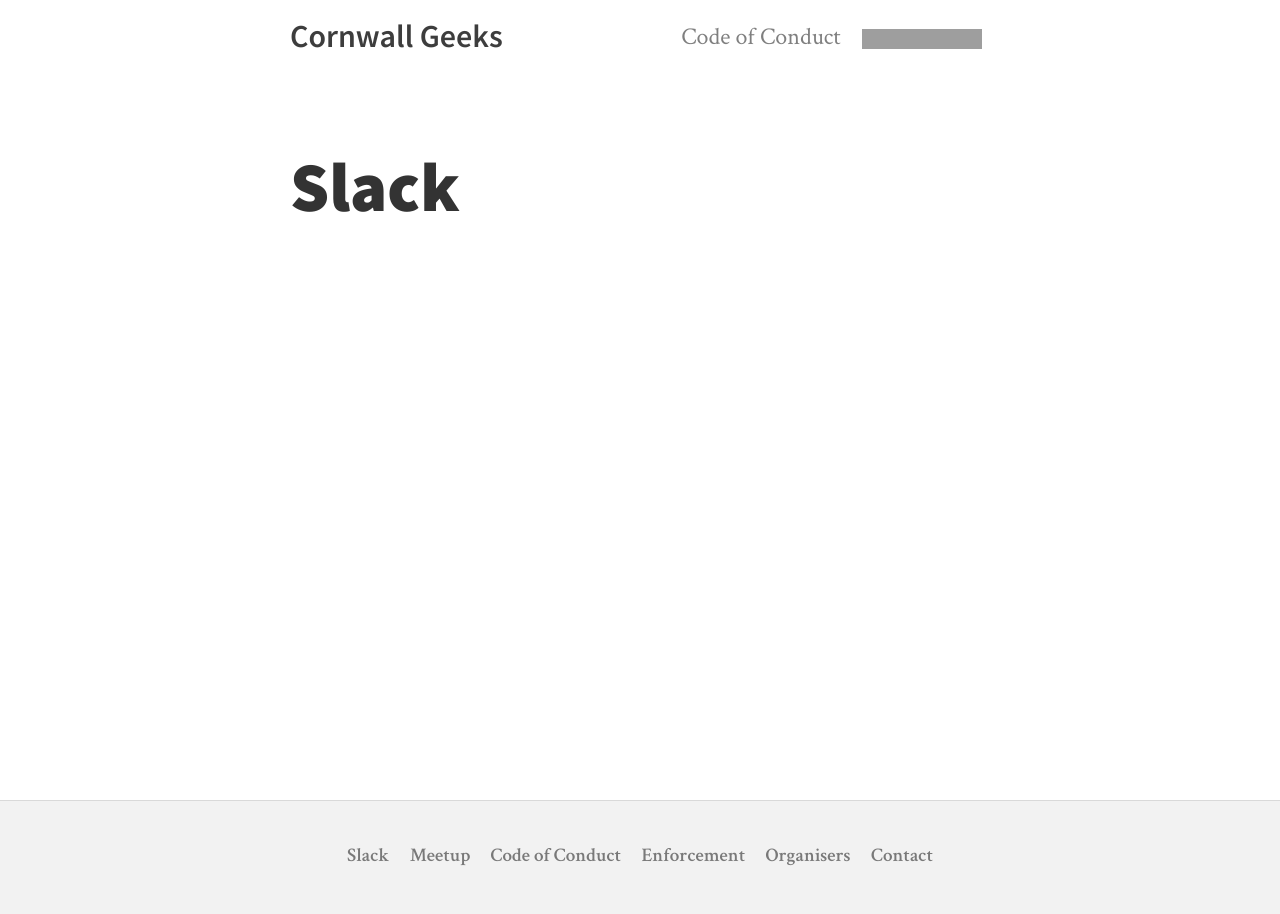
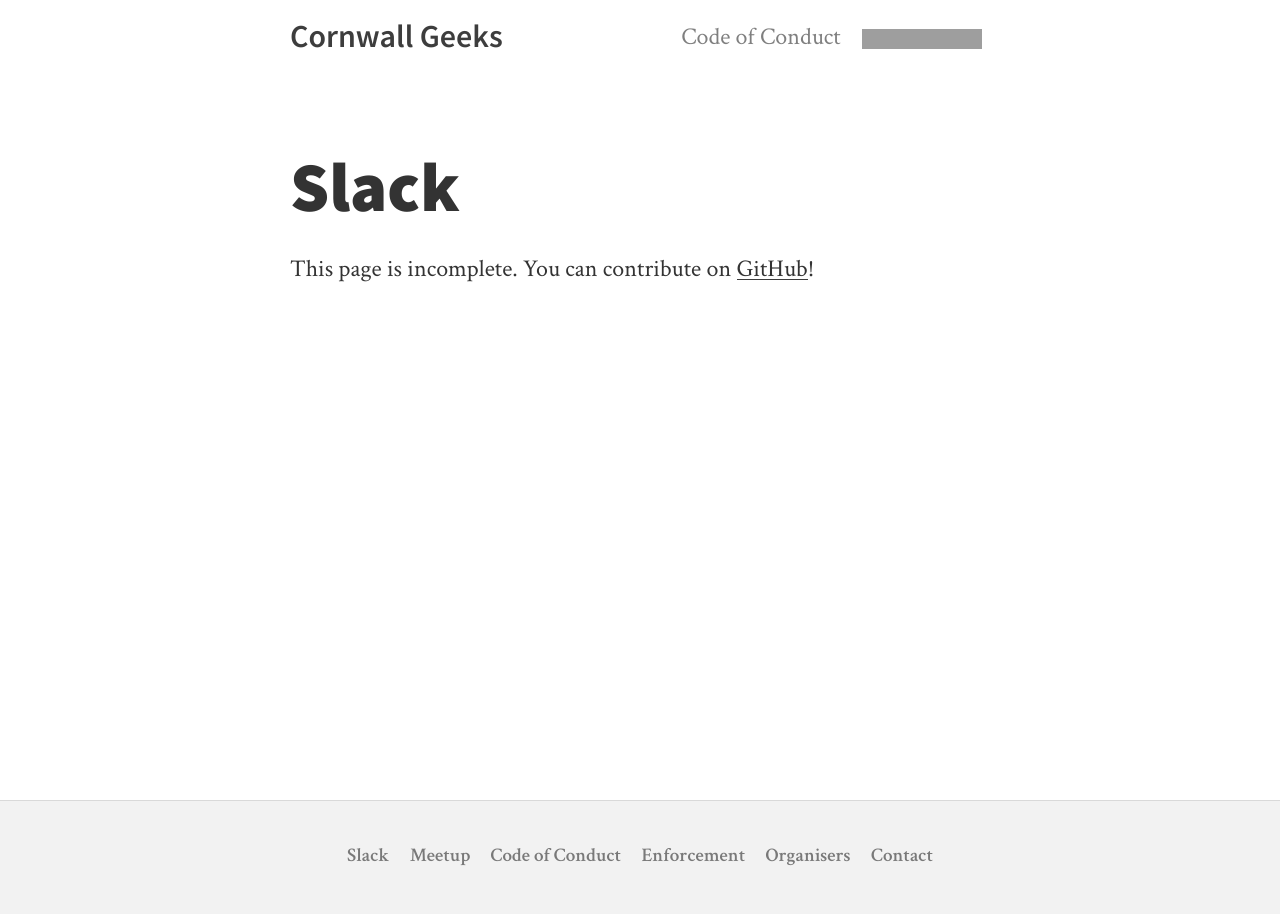
Before and after one commit to cornwallgeeks/cornwallgeeks.github.io, a Jekyll site: the page built from _pages/slack.md, in a window 1280 px wide. Built offline with Jekyll 4.4.1, drawn with Linux system fonts in a browser that asks for light colours; grey boxes are pictures that could not be loaded.

Commit message:
incomplete pages

```diff
--- a/_config.yml
+++ b/_config.yml
@@ -20,6 +20,10 @@ author:
 
 # language attribute in <html> element.
 lang: en
+
+
+
+incomplete: This page is incomplete. You can contribute on [GitHub](https://github.com/cornwallgeeks/cornwallgeeks.github.io)!
 
 # FROM THIS POINT ON EVERYTHING IS OPTIONAL
 
--- a/_pages/slack.md
+++ b/_pages/slack.md
@@ -2,3 +2,5 @@
 title: Slack
 layout: page
 ---
+
+{{ site.incomplete }}
```
Also changed, not shown: _pages/meetup.md (+2 -0 lines).
